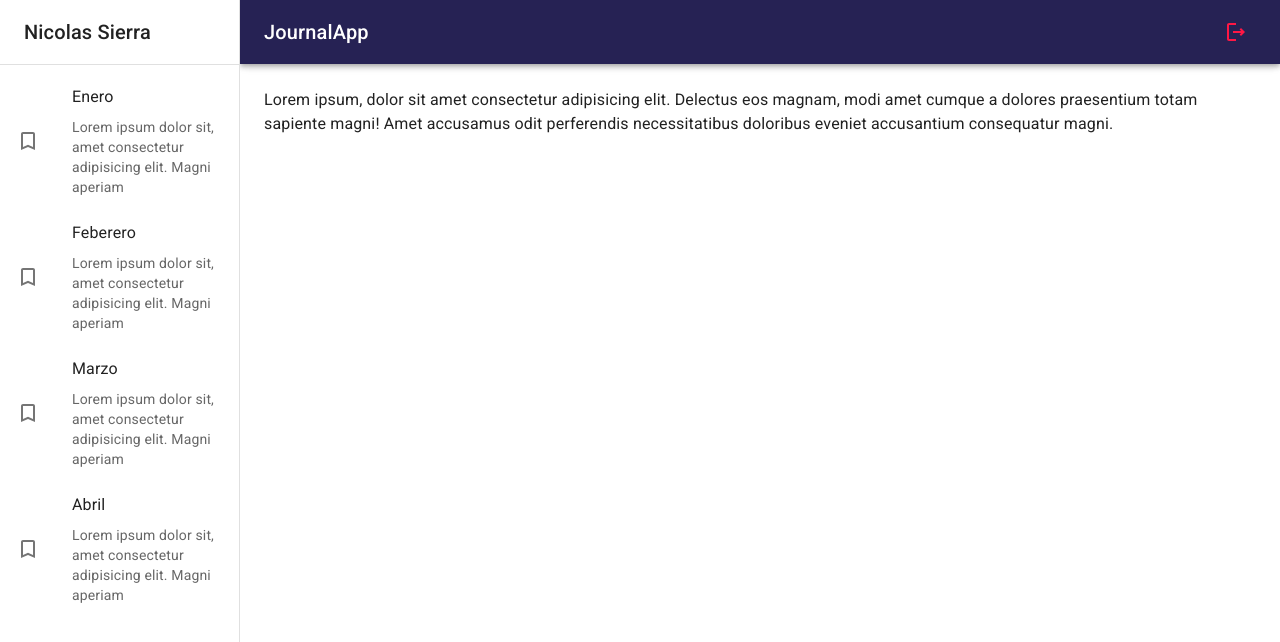
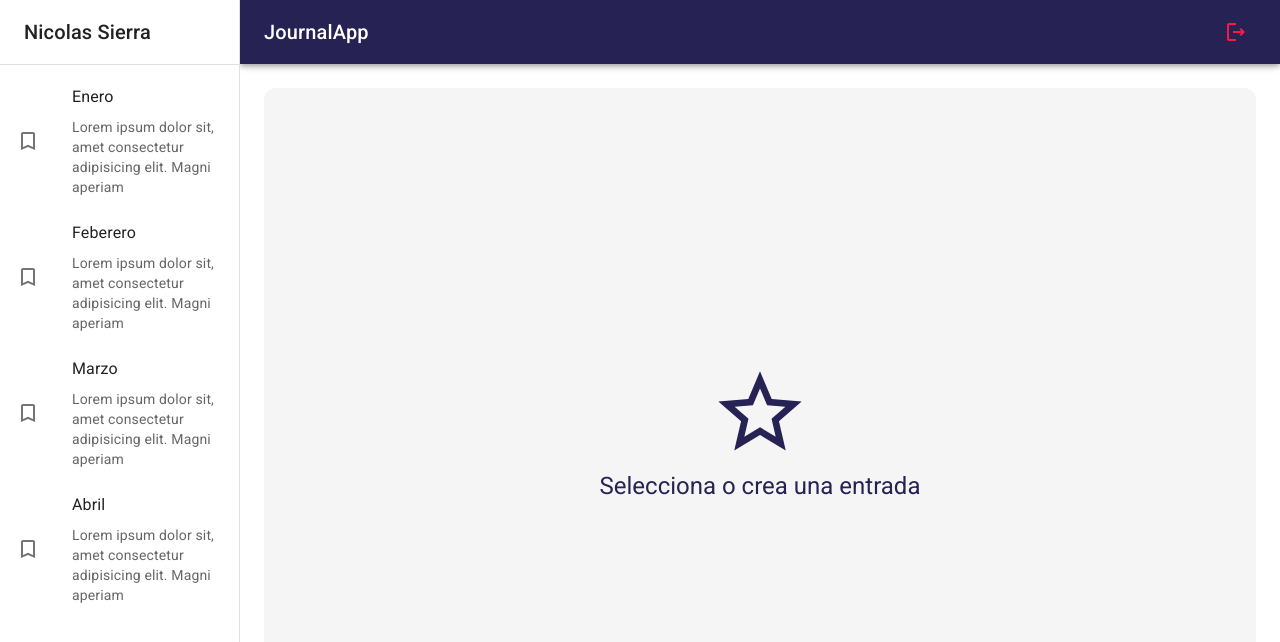
Before and after one commit to Nicolas0611/MUI-react-notes, a React (Vite) app: page / in a window 1280 px wide. Shown: the top 642 px of the page. Built offline with nearby package versions, Linux system fonts and the light colour scheme.

Commit message:
View when there is any note created with it's corresponding layout image

```diff
--- /dev/null
+++ b/src/journal/components/ImageGallery.jsx
@@ -0,0 +1,70 @@
+import ImageList from "@mui/material/ImageList";
+import ImageListItem from "@mui/material/ImageListItem";
+
+export const ImageGallery = ({}) => {
+  return (
+    <ImageList sx={{ width: "100%", height: 450 }} cols={3} rowHeight={164}>
+      {itemData.map((item) => (
+        <ImageListItem key={item.img}>
+          <img
+            src={`${item.img}?w=164&h=164&fit=crop&auto=format`}
+            srcSet={`${item.img}?w=164&h=164&fit=crop&auto=format&dpr=2 2x`}
+            alt={item.title}
+            loading="lazy"
+          />
+        </ImageListItem>
+      ))}
+    </ImageList>
+  );
+};
+
+const itemData = [
+  {
+    img: "https://images.unsplash.com/photo-1551963831-b3b1ca40c98e",
+    title: "Breakfast",
+  },
+  {
+    img: "https://images.unsplash.com/photo-1551782450-a2132b4ba21d",
+    title: "Burger",
+  },
+  {
+    img: "https://images.unsplash.com/photo-1522770179533-24471fcdba45",
+    title: "Camera",
+  },
+  {
+    img: "https://images.unsplash.com/photo-1444418776041-9c7e33cc5a9c",
+    title: "Coffee",
+  },
+  {
+    img: "https://images.unsplash.com/photo-1533827432537-70133748f5c8",
+    title: "Hats",
+  },
+  {
+    img: "https://images.unsplash.com/photo-1558642452-9d2a7deb7f62",
+    title: "Honey",
+  },
+  {
+    img: "https://images.unsplash.com/photo-1516802273409-68526ee1bdd6",
+    title: "Basketball",
+  },
+  {
+    img: "https://images.unsplash.com/photo-1518756131217-31eb79b20e8f",
+    title: "Fern",
+  },
+  {
+    img: "https://images.unsplash.com/photo-1597645587822-e99fa5d45d25",
+    title: "Mushrooms",
+  },
+  {
+    img: "https://images.unsplash.com/photo-1567306301408-9b74779a11af",
+    title: "Tomato basil",
+  },
+  {
+    img: "https://images.unsplash.com/photo-1471357674240-e1a485acb3e1",
+    title: "Sea star",
+  },
+  {
+    img: "https://images.unsplash.com/photo-1589118949245-7d38baf380d6",
+    title: "Bike",
+  },
+];
--- a/src/journal/pages/JournalPage.jsx
+++ b/src/journal/pages/JournalPage.jsx
@@ -1,16 +1,12 @@
 import React from "react";
-import { Typography } from "@mui/material";
 import { JournalLayout } from "../Layout/JournalLayout";
-
+import { NothingSelectedView } from "../view/NothingSelectedView";
+import { NoteView } from "../view/NoteView";
 export const JournalPage = () => {
   return (
     <JournalLayout>
-      <Typography>
-        Lorem ipsum, dolor sit amet consectetur adipisicing elit. Delectus eos
-        magnam, modi amet cumque a dolores praesentium totam sapiente magni!
-        Amet accusamus odit perferendis necessitatibus doloribus eveniet
-        accusantium consequatur magni.
-      </Typography>
+      {/* <NothingSelectedView /> */}
+      <NothingSelectedView />
     </JournalLayout>
   );
 };
--- /dev/null
+++ b/src/journal/view/NoteView.jsx
@@ -0,0 +1,47 @@
+import { SaveOutlined } from "@mui/icons-material";
+import { Button, Grid, Typography, TextField } from "@mui/material";
+
+import { ImageGallery } from "../components/ImageGallery";
+
+export const NoteView = () => {
+  return (
+    <Grid
+      container
+      direction="row"
+      justifyContent="space-between"
+      sx={{ mb: 1 }}
+    >
+      <Grid item>
+        <Typography fontSize={39} fontWeight="light" sx={{ mb: 2 }}>
+          28 de agosto, 2023
+        </Typography>
+      </Grid>
+      <Grid item>
+        <Button color="primary" sx={{ padding: 2 }}>
+          <SaveOutlined sx={{ fontSize: 30, mr: 1 }} />
+          Guardar
+        </Button>
+      </Grid>
+
+      <Grid container>
+        <TextField
+          type="text"
+          variant="filled"
+          fullWidth
+          placeholder="Ingrese un titulo"
+          label="Titulo"
+          sx={{ border: "none", mb: 3 }}
+        />
+        <TextField
+          type="text"
+          variant="filled"
+          fullWidth
+          multiline
+          placeholder="Ingrese el parrafo aquí"
+          minRows={5}
+        />
+      </Grid>
+      <ImageGallery />
+    </Grid>
+  );
+};
--- /dev/null
+++ b/src/journal/view/NothingSelectedView.jsx
@@ -0,0 +1,29 @@
+import { StarOutline } from "@mui/icons-material";
+import { Grid, Typography } from "@mui/material";
+import React from "react";
+
+export const NothingSelectedView = () => {
+  return (
+    <Grid
+      container
+      spacing={0}
+      direction="column"
+      alignItems="center"
+      justifyContent="center"
+      sx={{
+        minHeight: "calc(100vh - 110px)",
+        backgroundColor: "primary.light",
+        borderRadius: 3,
+      }}
+    >
+      <Grid item xs={12}>
+        <StarOutline sx={{ fontSize: 100, color: "primary.main" }} />
+      </Grid>
+      <Grid item xs={12}>
+        <Typography color="primary.main" variant="h5">
+          Selecciona o crea una entrada
+        </Typography>
+      </Grid>
+    </Grid>
+  );
+};
--- a/src/theme/theme.js
+++ b/src/theme/theme.js
@@ -6,6 +6,7 @@
   palette: {
     primary: {
       main: "#262254",
+      light: "#f5f5f5",
     },
     secondary: {
       main: "#543884",
```
